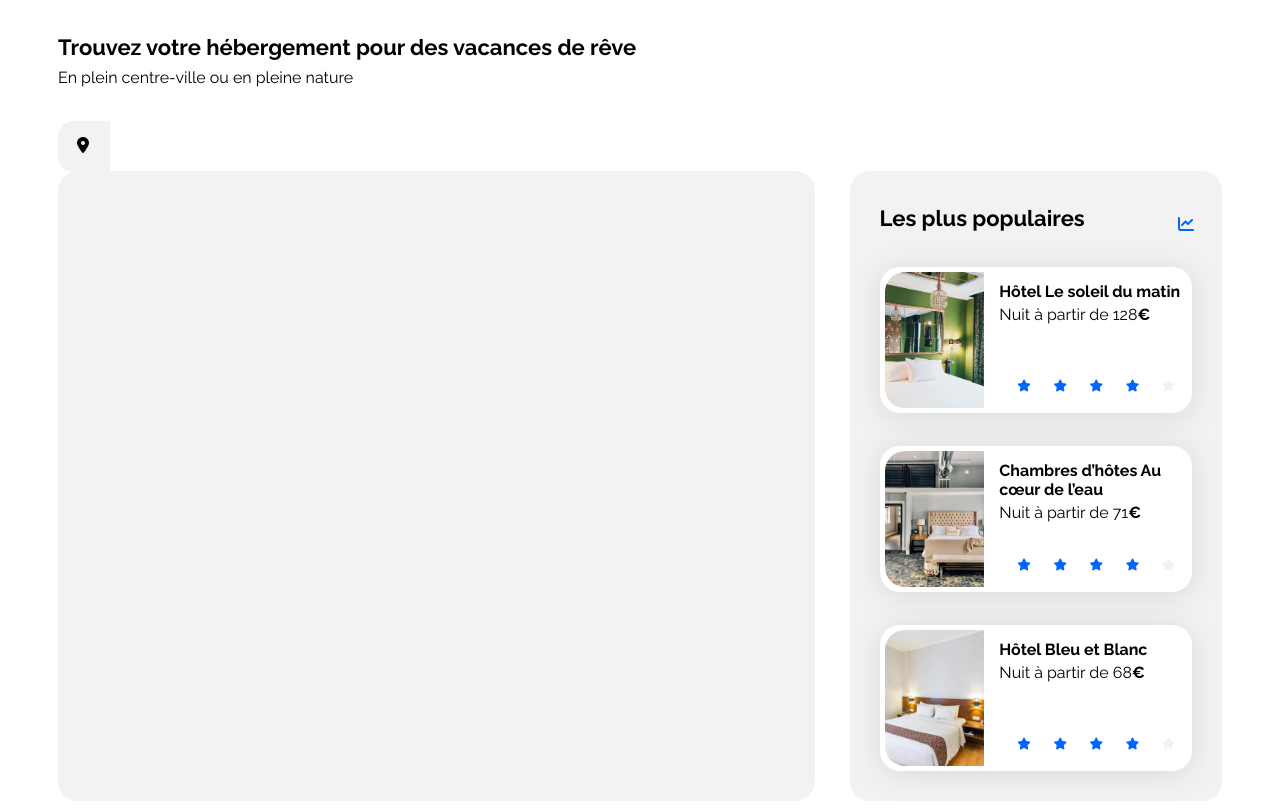
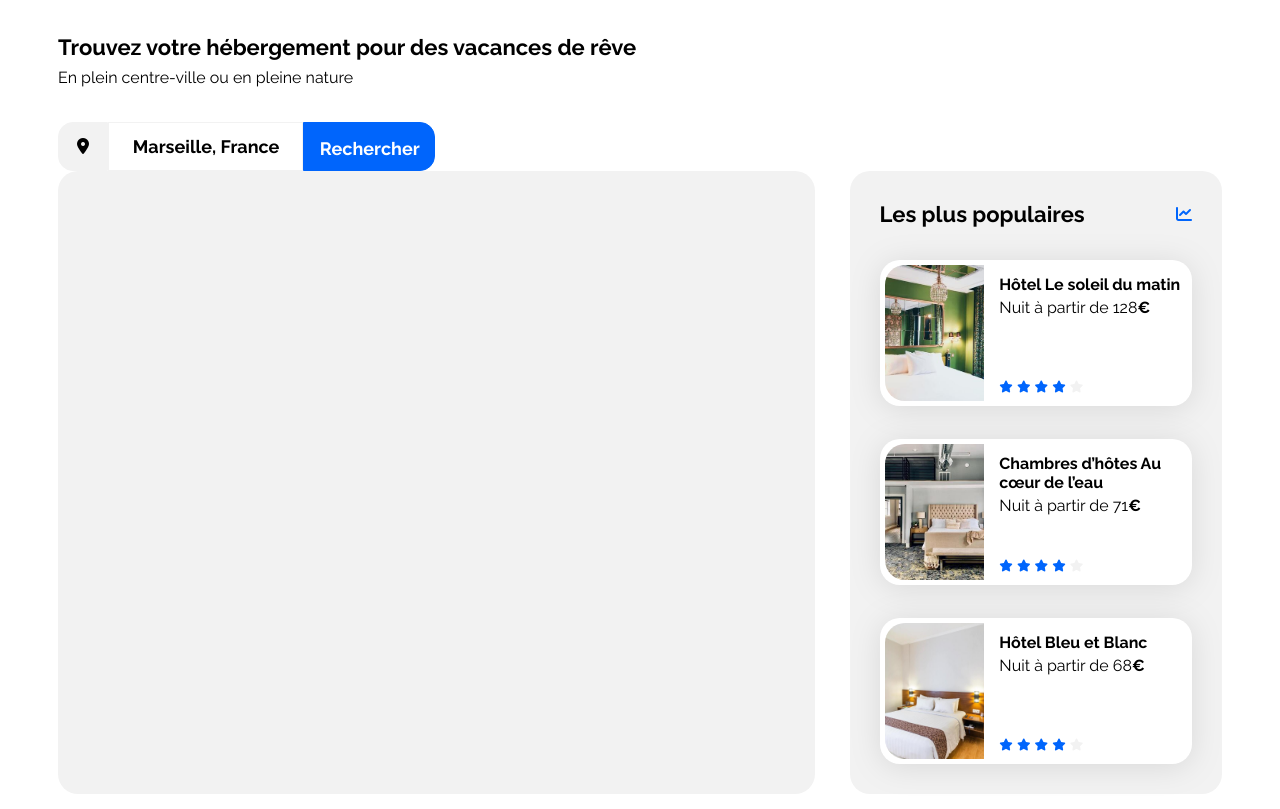
Before and after one commit to Bat057/Booki-project, a plain HTML site: page index.html in a window 1280 px wide. Shown: the part 53-862 px from the top of the page. Drawn offline with Linux system fonts and the light colour scheme.

Commit message:
Ajout searchbar

```diff
--- a/css/style.css
+++ b/css/style.css
@@ -98,6 +98,8 @@ nav #activite:hover{
     color:#0065FC ;
 }
 
+/****** Headline, searchbar, filter ***********/
+
 #headline h1{
     font-size: 22px;
     margin:0px 0px 8px 0px;
@@ -108,35 +110,69 @@ nav #activite:hover{
 }
 
 .search-bar{
+
     display: flex;
-    width: 377px;
-    height: 49px;
-    gap: 24px;
-    border-radius: 15px;
-    border-width: 1px;
-    align-items: center;
+    width: 100%;
+}
 
 
 
-}
 
 .bordure-gauche{
     width: 50px;
-height: 49px;
-border-width: 1px;
+    height: 47px;
     border-top-left-radius: 15px;
     border-bottom-left-radius: 15px;
     background: #F2F2F2;
     border: 1px solid #F2F2F2;
-
 }
 
-.fa-solid {
+.fa-location-dot {
     width: 14px;
     height: 18px;
     margin:15px 0px 0px 18px;
+}
 
+input#search{
 
+    outline: none;
+    font-weight: 700;
+    font-size: 18px;
+    border: 1px solid #F2F2F2;
+    padding: 15px 0px 15px 24px;
+    box-sizing: border-box;
+    width: 195px;
+    height: 49px;
+}
+
+input#submit{
+    font-weight: 700;
+    font-size: 18px;
+    color: white;
+    outline: none;
+    border-top-right-radius: 15px;
+    border-bottom-right-radius: 15px;
+    padding: 15px 16px 15px 16px;
+    border: 1px solid #0065FC;
+    background: #0065FC;
+    width: 132px;
+    height: 49px;
+}
+
+.submit-mobile{
+    display:none;
+    width: 49px;
+    padding: 15x 16px 15px 16px;
+    border: 1px solid #0065FC;
+    background: #0065FC;
+    border-radius: 15px;
+}
+
+.fa-magnifying-glass{
+
+    width: 17px;
+
+    height: 17px;
 
 }
 
--- a/index.html
+++ b/index.html
@@ -37,6 +37,19 @@
                     <div class="bordure-gauche">
                         <i class="fa-solid fa-location-dot" style="color: #000000;"></i>
                     </div>
+                    <form class="search-bar">
+
+
+                        <input type="text" id="search" name="search" value="Marseille, France">
+                        <input type="submit" id="submit" value="Rechercher">
+
+                         <button type="submit" class="submit-mobile">
+                         <i class="fa-solid fa-magnifying-glass" style="color: #ffffff;"></i>
+                        </button>
+
+
+                    </form>
+
                 </div>
             </div>
             <div class="hebergements-and-populaires">
```
Lines whose indentation alone changed are shown as unchanged.
